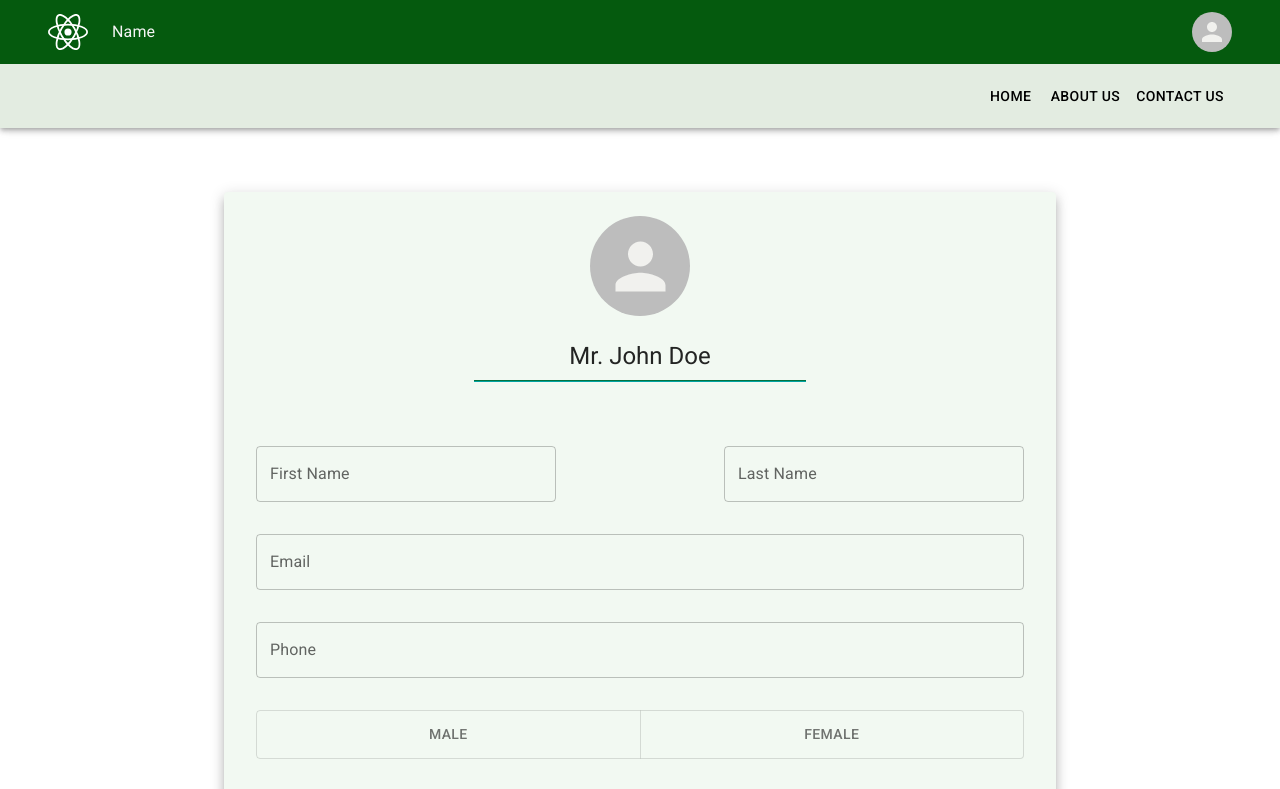
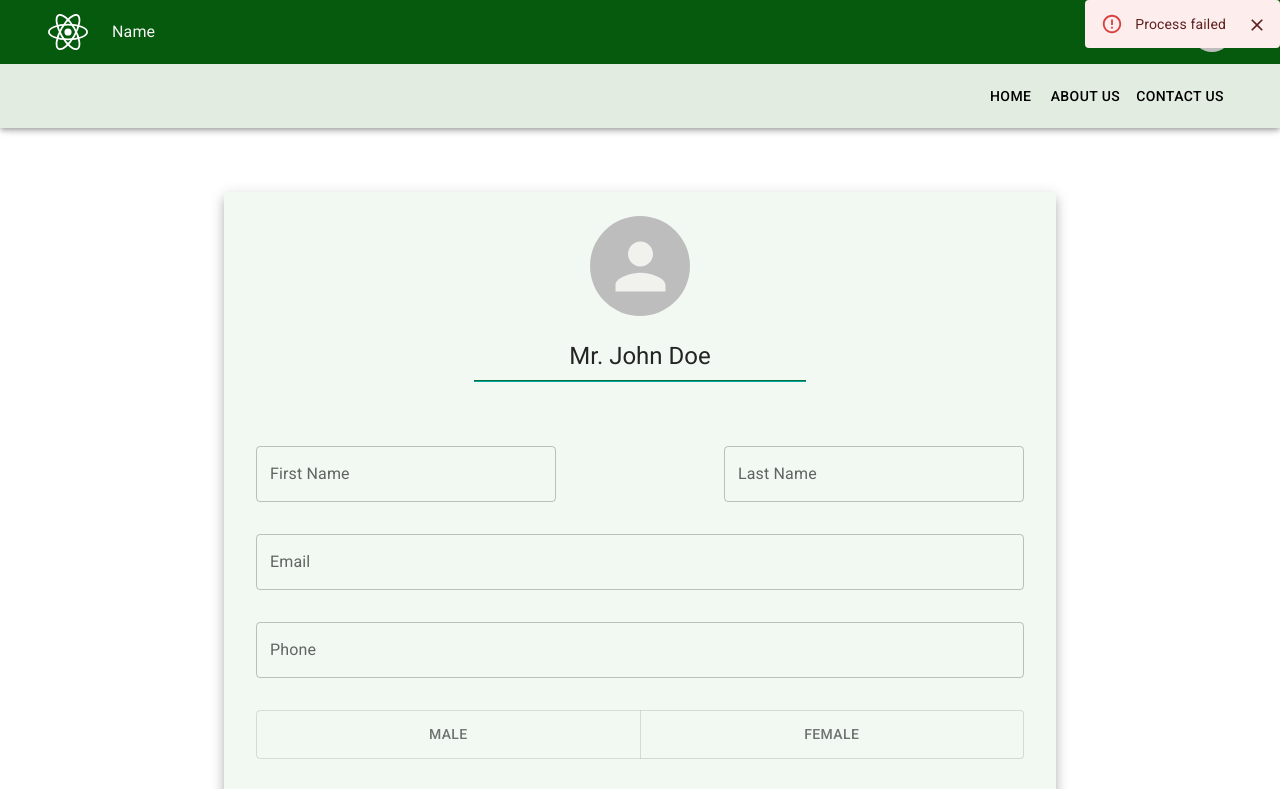
Before and after one commit to LassazVegaz/RPMT, a React (Create React App) app in the folder frontend/: page / in a window 1280 px wide. Shown: the top 789 px of the page. Built offline with nearby package versions, Linux system fonts and the light colour scheme.

Commit message:
notification ui

```diff
--- a/frontend/src/App.js
+++ b/frontend/src/App.js
@@ -4,6 +4,7 @@ import { Footer } from "./components/Footer/Footer";
 import { Header } from "./components/Header/Header";
 import { PageLoader } from "./components/PageLoader/PageLoader";
 import { SignupPage } from "./pages/SignupPage/SignupPage";
+import { Notification } from "./components/Notification/Notification";
 
 function App() {
 	return (
@@ -17,6 +18,8 @@ function App() {
 			<Footer />
 
 			<PageLoader />
+
+			<Notification />
 		</>
 	);
 }
--- /dev/null
+++ b/frontend/src/components/Notification/Notification.jsx
@@ -0,0 +1,18 @@
+import { Alert } from "@mui/material";
+
+export const Notification = () => {
+	return (
+		<Alert
+			severity="error"
+			onClose={() => {}}
+			sx={{
+				position: "fixed",
+				right: 0,
+				top: 0,
+				zIndex: "1101",
+			}}
+		>
+			Process failed
+		</Alert>
+	);
+};
```
